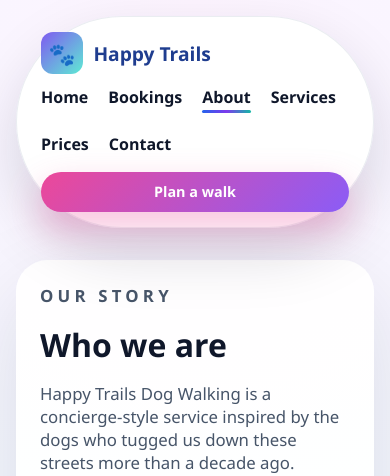
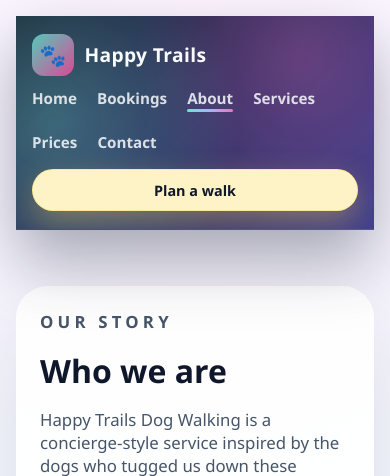
Before and after one commit to andyfast20-sketch/Dog-walking6, a Flask app: page /page/1 in a window 390 px wide. Shown: the top 476 px of the page. Run offline with Flask 3, Linux system fonts and the light colour scheme.

Commit message:
Align internal nav styling with home page

```diff
--- a/app/templates/info_page.html
+++ b/app/templates/info_page.html
@@ -29,18 +29,32 @@
       }
       .primary-nav {
         position: sticky;
-        top: 1rem;
+        top: 0;
+        left: 0;
+        width: 100%;
         z-index: 10;
         display: flex;
         align-items: center;
         justify-content: space-between;
         gap: 1rem;
-        padding: 0.95rem 1.5rem;
-        border-radius: 999px;
-        background: rgba(255, 255, 255, 0.95);
-        border: 1px solid rgba(148, 163, 184, 0.2);
-        box-shadow: 0 25px 60px rgba(15, 23, 42, 0.15);
-        backdrop-filter: blur(12px);
+        padding: 1.1rem clamp(1rem, 3vw, 2.5rem);
+        margin-bottom: clamp(1.5rem, 4vw, 3rem);
+        border-radius: 0;
+        background: linear-gradient(135deg, rgba(15, 23, 42, 0.95), rgba(49, 46, 129, 0.92));
+        border-bottom: 1px solid rgba(148, 163, 184, 0.35);
+        box-shadow: 0 30px 60px rgba(15, 23, 42, 0.35);
+        backdrop-filter: blur(10px);
+        overflow: hidden;
+      }
+      .primary-nav::before {
+        content: "";
+        position: absolute;
+        inset: 0;
+        background: radial-gradient(circle at 10% 50%, rgba(94, 234, 212, 0.35), transparent 55%),
+          radial-gradient(circle at 80% 20%, rgba(236, 72, 153, 0.3), transparent 50%);
+        opacity: 0.9;
+        mix-blend-mode: screen;
+        z-index: -1;
       }
       .logo {
         display: flex;
@@ -48,14 +62,15 @@
         gap: 0.65rem;
         font-weight: 700;
         font-size: 1.2rem;
-        color: #1f3d8f;
+        color: #f8fafc;
+        letter-spacing: 0.02em;
         text-decoration: none;
       }
       .logo span {
         width: 42px;
         height: 42px;
         border-radius: 12px;
-        background: linear-gradient(135deg, #7f5af0, #5eead4);
+        background: linear-gradient(135deg, rgba(94, 234, 212, 0.8), rgba(236, 72, 153, 0.9));
         display: grid;
         place-items: center;
         color: #fff;
@@ -64,13 +79,21 @@
       .nav-links {
         display: flex;
         gap: 1.25rem;
+        font-size: 0.95rem;
+        list-style: none;
+        margin: 0;
+        padding: 0;
       }
       .nav-links a {
         text-decoration: none;
-        color: #0f172a;
+        color: rgba(248, 250, 252, 0.85);
         font-weight: 600;
         position: relative;
         padding-bottom: 0.3rem;
+      }
+      .nav-links a:hover,
+      .nav-links a:focus-visible {
+        color: #fff;
       }
       .nav-links a::after {
         content: "";
@@ -80,7 +103,7 @@
         height: 3px;
         width: 0;
         border-radius: 999px;
-        background: linear-gradient(90deg, #2563eb, #7c3aed, #14b8a6);
+        background: linear-gradient(90deg, #5eead4, #a5b4fc, #f472b6);
         transition: width 0.3s ease;
       }
       .nav-links a:hover::after,
@@ -93,9 +116,15 @@
         font-weight: 600;
         padding: 0.65rem 1.25rem;
         border-radius: 999px;
-        color: #fff;
-        background: linear-gradient(135deg, #ec4899, #8b5cf6);
-        box-shadow: 0 15px 35px rgba(236, 72, 153, 0.35);
+        color: #0f172a;
+        background: #fef3c7;
+        box-shadow: 0 12px 30px rgba(252, 211, 77, 0.35);
+        border: 1px solid rgba(253, 230, 138, 0.8);
+      }
+      .nav-cta:hover,
+      .nav-cta:focus-visible {
+        background: #fde68a;
+        box-shadow: 0 20px 35px rgba(252, 211, 77, 0.45);
       }
       @media (max-width: 640px) {
         .primary-nav {
```
Also changed, not shown: app/templates/bookings.html (+36 -13 lines).
